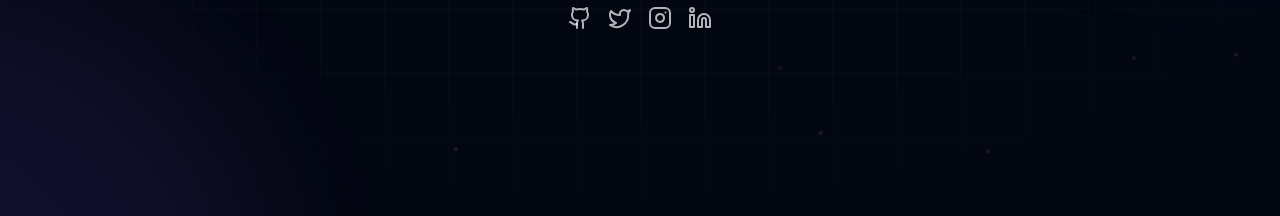
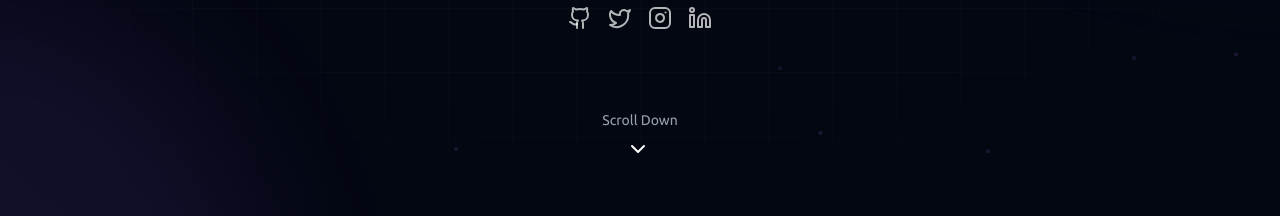
Before and after one commit to AbdulAdnan7/PORT, a React (Vite) app in the folder portfolio/: page / in a window 1280 px wide. Shown: the part 568-784 px from the top of the page. Built offline with nearby package versions, Linux system fonts and the light colour scheme.

Commit message:
Added Scroll down animation

```diff
--- a/portfolio/src/components/Hero.jsx
+++ b/portfolio/src/components/Hero.jsx
@@ -130,6 +130,27 @@ function Hero() {
 
 </div>
 
+<div className='mt-10'>
+    <div className="flex flex-col items-center mt-10">
+  <p className="text-gray-400 text-sm">Scroll Down</p>
+
+  <div className="mt-2 animate-bounce">
+    <svg
+      width="28"
+      height="28"
+      fill="none"
+      stroke="white"
+      strokeWidth="2"
+      strokeLinecap="round"
+      strokeLinejoin="round"
+    >
+      <path d="M6 9l6 6 6-6" />
+    </svg>
+  </div>
+</div>
+
+</div>
+
 
             </div>
         </>
```
